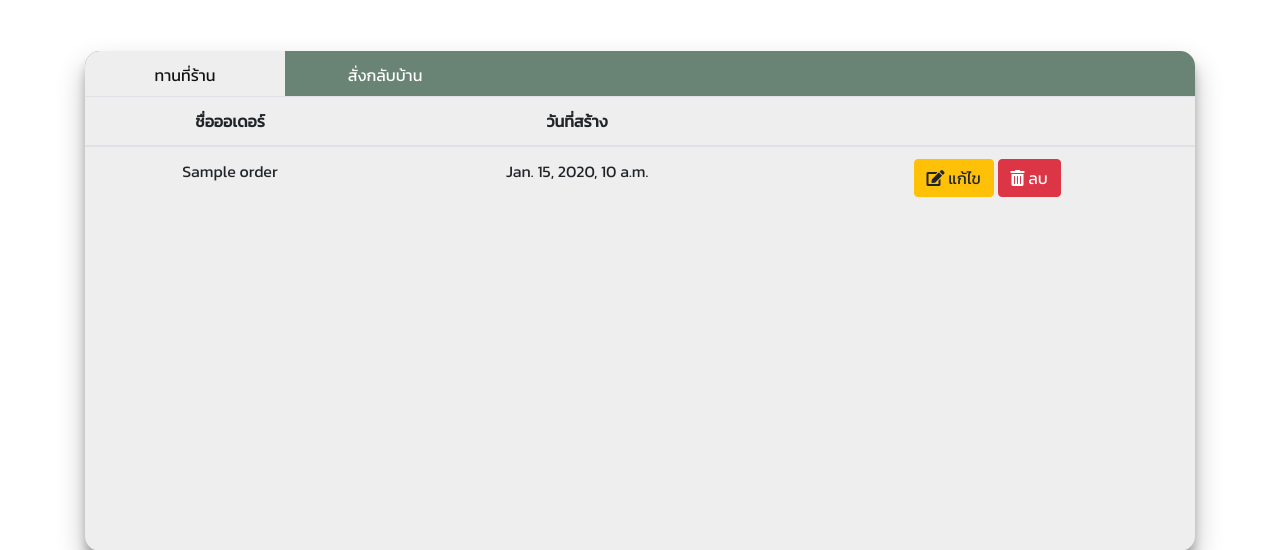
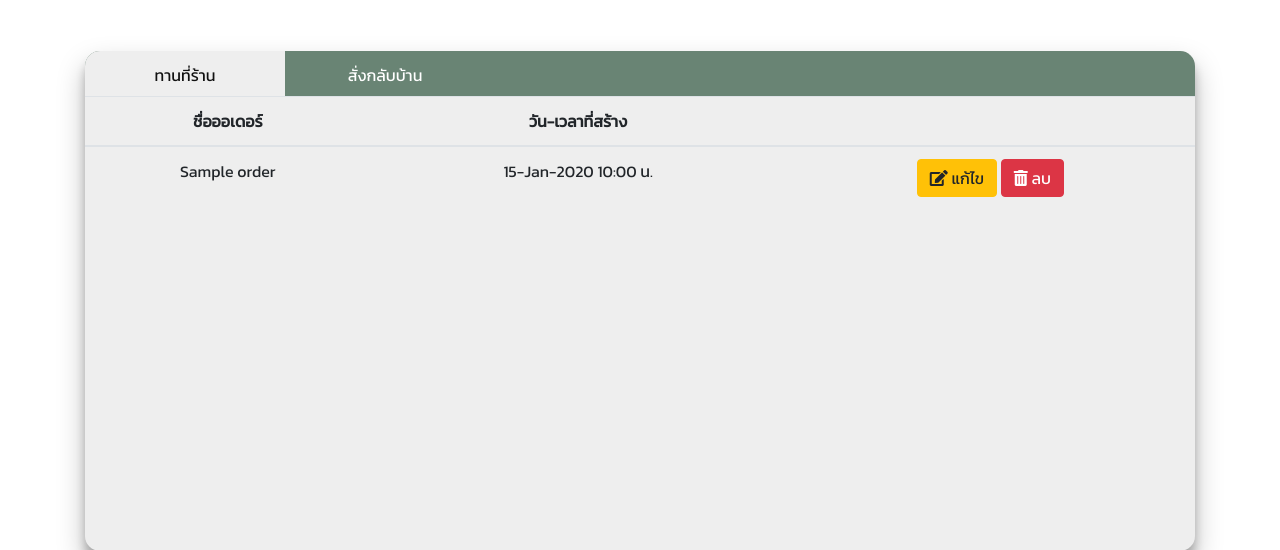
Before and after one commit to poohcid/Qlunch, a Django app: page /work_in/manage_order/ in a window 1280 px wide. Shown: the part 162-712 px from the top of the page. Run offline with Django 3.2, Linux system fonts and the light colour scheme; tables that the repository leaves empty hold one stand-in row (values such as "Sample post"); some libraries are stand-ins or nearby versions.

Commit message:
เปลี่ยน format เวลา

```diff
--- a/work_in/templates/work_in/manage_order.html
+++ b/work_in/templates/work_in/manage_order.html
@@ -51,7 +51,7 @@
                 <thead>
                     <tr>
                         <th scope="col">ชื่อออเดอร์</th>
-                        <th scope="col">วันที่สร้าง</th>
+                        <th scope="col">วัน-เวลาที่สร้าง</th>
                         <th scope="col"></th>
                     </tr>
                 </thead>
@@ -59,7 +59,7 @@
                     {% for order_list in order %}
                     <tr>
                         <td>{{order_list.name}}</td>
-                        <td>{{order_list.date_book}}</td>
+                        <td>{{order_list.date_book|date:"d-M-Y H:i น."}}</td>
                         <td>
                             <button type="button" class="btn btn-warning"><i class="fas fa-edit"></i> แก้ไข</button>
                             <button type="button" class="btn btn-danger"><i class="fas fa-trash-alt"></i> ลบ</button>
@@ -74,7 +74,7 @@
                 <thead>
                     <tr>
                         <th scope="col">ชื่อออเดอร์</th>
-                        <th scope="col">วันที่สร้าง</th>
+                        <th scope="col">วัน-เวลาที่สร้าง</th>
                         <th scope="col"></th>
                     </tr>
                 </thead>
@@ -82,7 +82,7 @@
                     {% for order_list in order2 %}
                     <tr>
                         <td>{{order_list.name}}</td>
-                        <td>{{order_list.date_book}}</td>
+                        <td>{{order_list.date_book|date:"d-M-Y H:i น."}}</td>
                         <td>
                             <button type="button" class="btn btn-warning"><i class="fas fa-edit"></i> แก้ไข</button>
                             <button type="button" class="btn btn-danger"><i class="fas fa-trash-alt"></i> ลบ</button>
```
